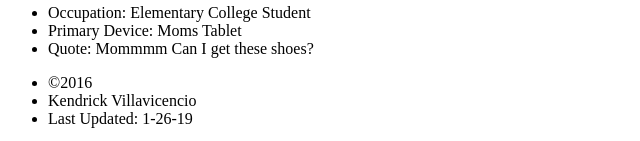
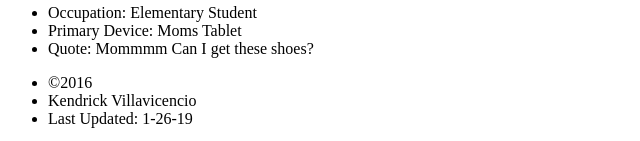
Before and after one commit to kendrickidaho/kendrickidaho.github.io, a plain HTML site: page homework/design-analysis-template.html in a window 1280 px wide. Shown: the part 8213-8354 px from the top of the page, 0-640 px from the left. Drawn offline with Linux system fonts and the light colour scheme.

Commit message:
word choice

```diff
--- a/homework/design-analysis-template.html
+++ b/homework/design-analysis-template.html
@@ -87,7 +87,7 @@ Each design principle needs three items:
    <ul>
     <li>Name: George </li>
     <li><img src="/homework/images/George in shoes.jpg" alt="George"><!-- Provide a picture path and alt value of the persona within the img element --></li>
-    <li>Occupation: Elementary College Student</li>
+    <li>Occupation: Elementary Student</li>
     <li>Primary Device: Moms Tablet</li>
     <li>Quote: Mommmm Can I get these shoes?</li>
    </ul>
```
